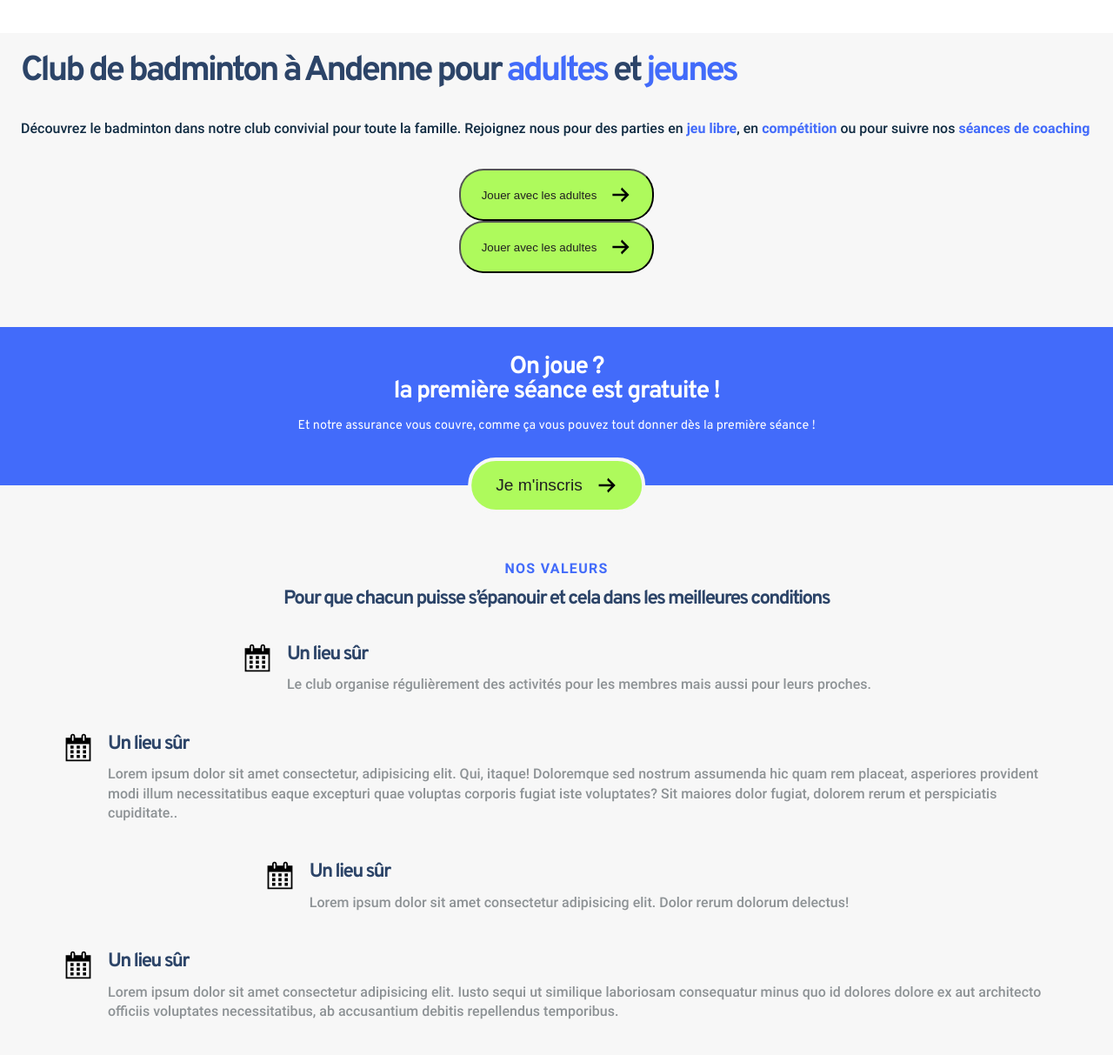
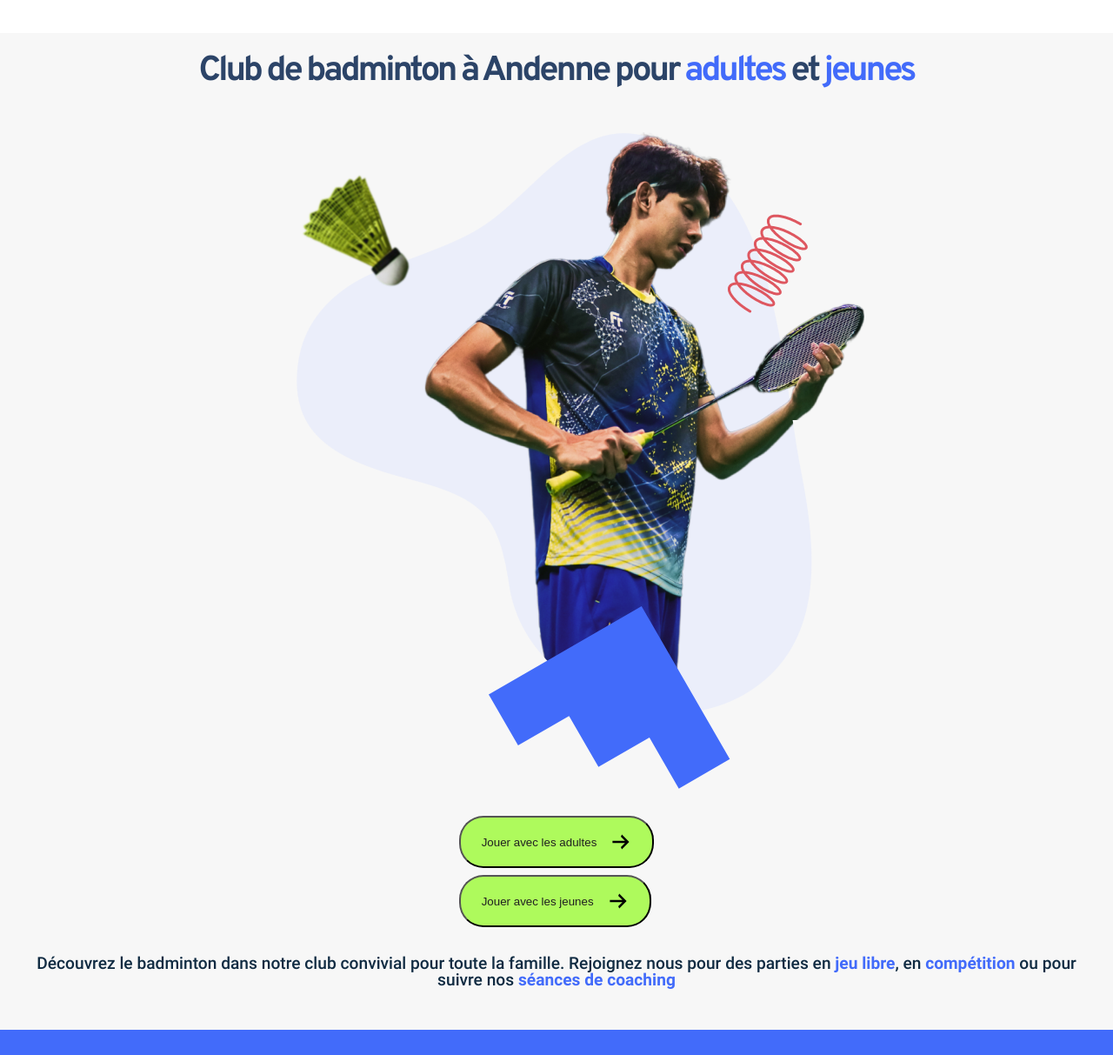
Before and after one commit to rgr-mna/volanteux, a website: page index.html in a window 1280 px wide. Shown: the part 84-1297 px from the top of the page at 87% size. Drawn offline with nearby package versions, Linux system fonts and the light colour scheme.

Commit message:
did hero

```diff
--- a/index.html
+++ b/index.html
@@ -32,34 +32,24 @@
     <div class="overlay"></div>
     <main class="main-content">
         <section class="hero">
-            <div class="hero__content">
-                <div class="hero__side">
-                    <svg>
-                        <svg width="593" height="668" viewBox="0 0 593 668" fill="none"
-                            xmlns="http://www.w3.org/2000/svg">
-                            <path opacity="0.68"
-                                d="M276.171 54.5227C336.799 -2.71976 375.334 -12.0787 433.457 16.3336C554.691 75.5928 557.177 271.188 580.094 388.269C597.789 478.696 609.505 587.812 518.816 643.661C416.779 706.527 262.702 638.118 244.846 521.896C232.054 438.543 214.878 420.561 126.025 397.496C27.3067 371.872 -6.59202 336.175 1.6576 266.529C8.15872 211.515 49.4936 175.309 98.7498 157.145C210.506 115.929 212.132 114.994 276.171 54.5227Z"
-                                fill="#426BFA" />
-                        </svg>
-                    </svg>
-                </div>
-                <div class="hero__side">
-                    <h1>Club de badminton à Andenne pour <em>adultes</em> et <em>jeunes</em>
-                    </h1>
-                    <p>Découvrez le badminton dans notre club convivial pour toute la famille. Rejoignez nous pour des
-                        parties en <em>jeu libre</em>, en <em>compétition</em> ou pour suivre nos <em>séances de
-                            coaching</em></p>
-                    <div class="hero__side__cta">
-                        <button class="btn">
-                            Jouer avec les adultes
-                            <span class="dashicons dashicons-arrow-right-alt" aria-hidden="true"></span>
-                        </button>
-                        <button class="btn">
-                            Jouer avec les adultes
-                            <span class="dashicons dashicons-arrow-right-alt" aria-hidden="true"></span>
-                        </button>
-                    </div>
-                </div>
+            <div class="hero__image-wrapper">
+                <img class="hero__image" src="./assets/hero_image.png"
+                    alt="Image of badminton player with graphics around.">
+            </div>
+            <h1 class="hero__title">Club de badminton à Andenne pour <em>adultes</em> et <em>jeunes</em></h1>
+            <p class="hero__description">
+                Découvrez le badminton dans notre club convivial pour toute la famille. Rejoignez nous pour des parties
+                en <em>jeu libre</em>, en <em>compétition</em> ou pour suivre nos <em>séances de coaching</em>
+            </p>
+            <div class="hero__cta">
+                <button class="hero__btn btn">
+                    Jouer avec les adultes
+                    <span class="hero__btn-icon dashicons dashicons-arrow-right-alt" aria-hidden="true"></span>
+                </button>
+                <button class="hero__btn btn">
+                    Jouer avec les jeunes
+                    <span class="hero__btn-icon dashicons dashicons-arrow-right-alt" aria-hidden="true"></span>
+                </button>
             </div>
         </section>
         <section class="ribbon">
@@ -96,7 +86,10 @@
                 </div>
                 <div class="values__body">
                     <header class="values__header">Un lieu sûr</header>
-                    <p class="values__content">Lorem ipsum dolor sit amet consectetur, adipisicing elit. Qui, itaque! Doloremque sed nostrum assumenda hic quam rem placeat, asperiores provident modi illum necessitatibus eaque excepturi quae voluptas corporis fugiat iste voluptates? Sit maiores dolor fugiat, dolorem rerum et perspiciatis cupiditate..</p>
+                    <p class="values__content">Lorem ipsum dolor sit amet consectetur, adipisicing elit. Qui, itaque!
+                        Doloremque sed nostrum assumenda hic quam rem placeat, asperiores provident modi illum
+                        necessitatibus eaque excepturi quae voluptas corporis fugiat iste voluptates? Sit maiores dolor
+                        fugiat, dolorem rerum et perspiciatis cupiditate..</p>
                 </div>
             </article>
             <article class="values__item">
@@ -106,7 +99,8 @@
                 </div>
                 <div class="values__body">
                     <header class="values__header">Un lieu sûr</header>
-                    <p class="values__content">Lorem ipsum dolor sit amet consectetur adipisicing elit. Dolor rerum dolorum delectus!</p>
+                    <p class="values__content">Lorem ipsum dolor sit amet consectetur adipisicing elit. Dolor rerum
+                        dolorum delectus!</p>
                 </div>
             </article>
             <article class="values__item">
@@ -116,7 +110,9 @@
                 </div>
                 <div class="values__body">
                     <header class="values__header">Un lieu sûr</header>
-                    <p class="values__content">Lorem ipsum dolor sit amet consectetur adipisicing elit. Iusto sequi ut similique laboriosam consequatur minus quo id dolores dolore ex aut architecto officiis voluptates necessitatibus, ab accusantium debitis repellendus temporibus.</p>
+                    <p class="values__content">Lorem ipsum dolor sit amet consectetur adipisicing elit. Iusto sequi ut
+                        similique laboriosam consequatur minus quo id dolores dolore ex aut architecto officiis
+                        voluptates necessitatibus, ab accusantium debitis repellendus temporibus.</p>
                 </div>
             </article>
         </section>
--- a/styles/main.css
+++ b/styles/main.css
@@ -251,19 +251,43 @@ em {
 
 /* hero */
 
-.hero__content> :nth-child(1) {
-    display: none;
-}
-
-.hero__content .hero__side>* {
-    margin-bottom: 38px;
-}
-
-.hero__side__cta {
+.hero {
     display: flex;
     flex-direction: column;
     align-items: center;
 }
+
+.hero > * {
+    margin-bottom: 24px;
+}
+
+.hero__title {
+    text-align: center;
+}
+
+.hero__image-wrapper {
+    order: -1;
+    width: 50%;
+}
+
+.hero__title {
+    order: -2;
+    margin-bottom: 38px;
+}
+
+.hero__description {
+    text-align: center;
+    font-size: 1.2rem;
+}
+
+.hero__cta {
+    order: -1;
+}
+
+.hero__cta > .btn {
+    margin-bottom: 8px;
+}
+
 
 
 /* ribbon cta */
```
Also changed, not shown: assets/blob_hero.svg (deleted), assets/hero_image.png (added).
